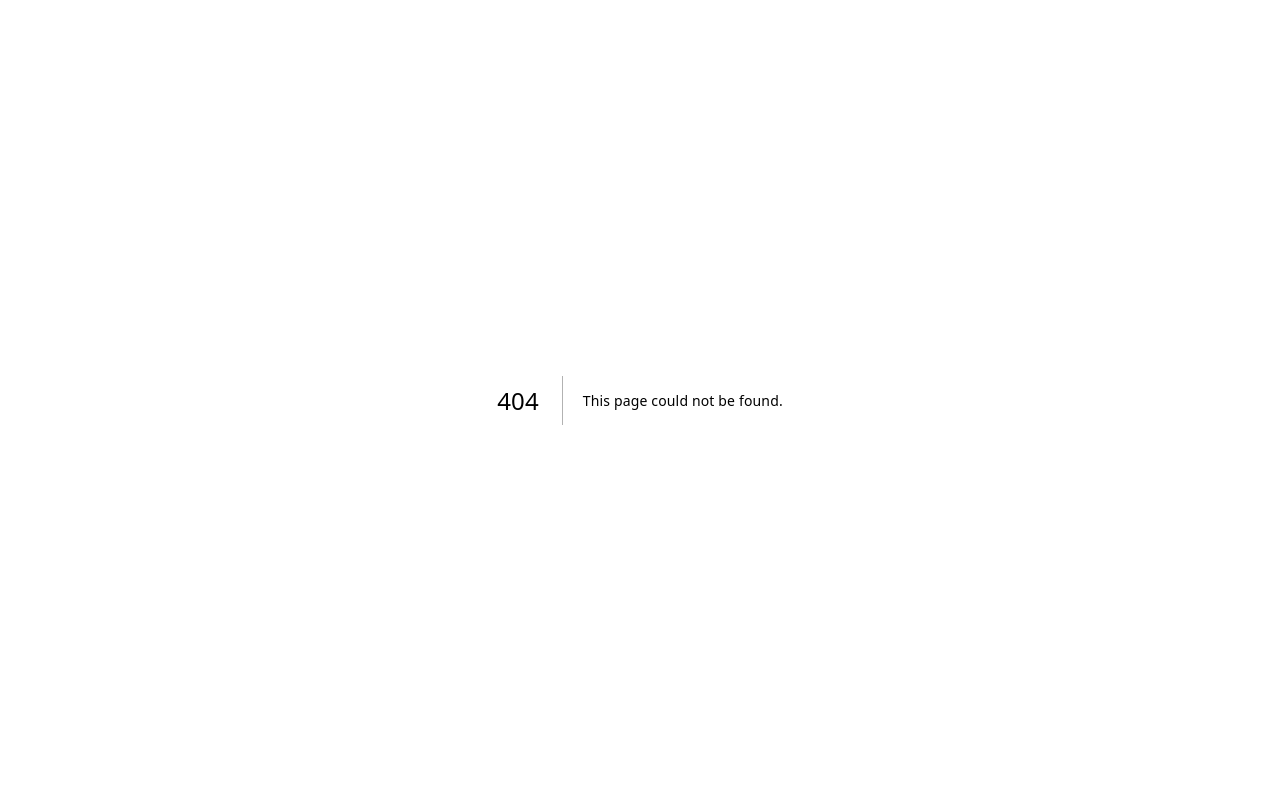
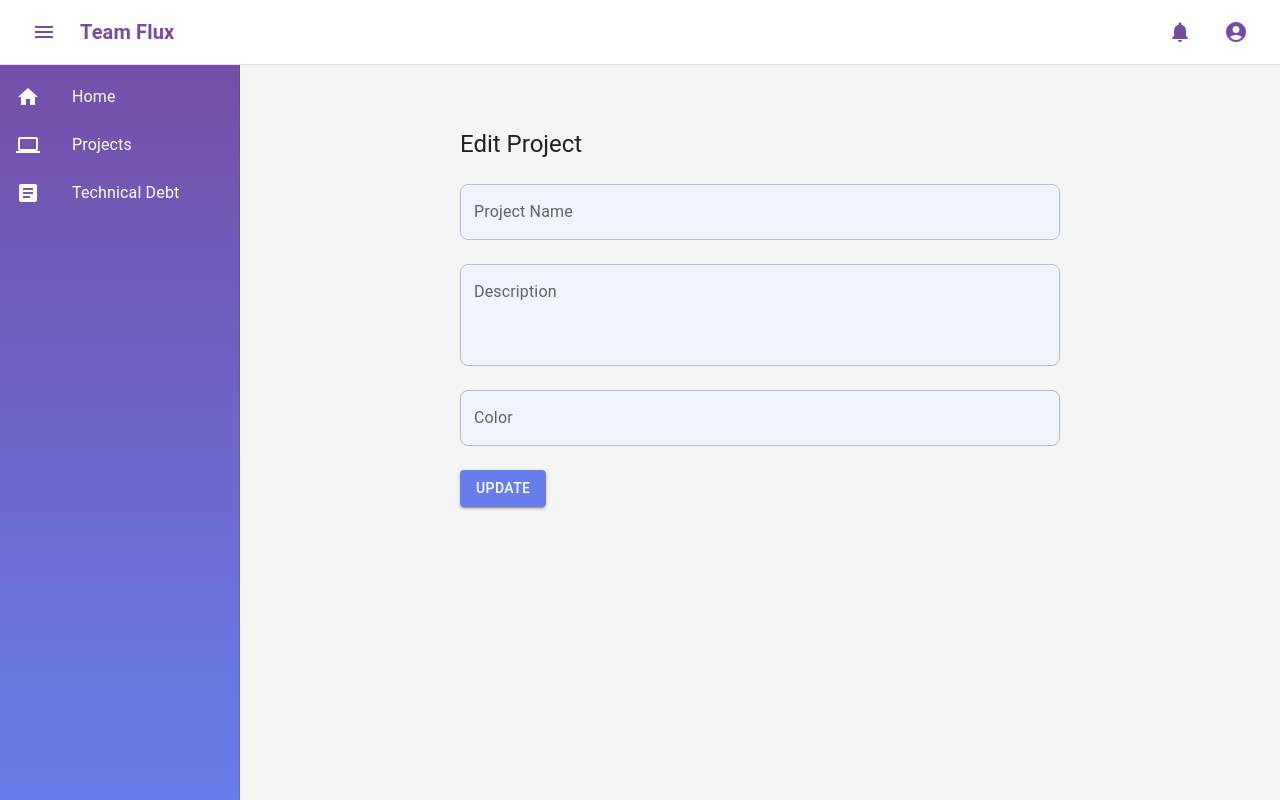
Before and after one commit to muneebfrfr/team-flux2, a Next.js app: page /projects/1/edit in a window 1280 px wide. Before the commit this address had no page. Built offline with nearby package versions, Linux system fonts and the light colour scheme; no server answers; the database is empty.

Commit message:
UI for EDIT project

```diff
--- /dev/null
+++ b/src/app/projects/[id]/edit/page.tsx
@@ -0,0 +1,88 @@
+"use client";
+
+import { useEffect, useState, ChangeEvent } from "react";
+import { useRouter, useParams } from "next/navigation";
+import axios from "axios";
+import Box from "@mui/material/Box";
+import Typography from "@mui/material/Typography";
+import Button from "@mui/material/Button";
+import AppTextField from "@/components/ui/AppTextField";
+
+export default function EditProjectPage() {
+  const [form, setForm] = useState({ name: "", description: "", color: "" });
+  const [loading, setLoading] = useState(false);
+  const router = useRouter();
+  const params = useParams();
+
+  const id =
+    typeof params?.id === "string"
+      ? params.id
+      : Array.isArray(params?.id)
+      ? params.id[0]
+      : "";
+
+  useEffect(() => {
+    axios.get(`/api/projects/${id}`).then((res) => setForm(res.data.data));
+  }, [id]);
+
+  const handleChange = (e: ChangeEvent<HTMLInputElement>) =>
+    setForm({ ...form, [e.target.name]: e.target.value });
+
+  const handleUpdate = async () => {
+    setLoading(true);
+    try {
+      await axios.put(`/api/projects/${id}`, form);
+      router.push("/projects");
+    } catch {
+      alert("Update failed");
+    } finally {
+      setLoading(false);
+    }
+  };
+
+  return (
+    <Box maxWidth={600} mx="auto" mt={5}>
+      <Typography variant="h5" gutterBottom>
+        Edit Project
+      </Typography>
+
+      <AppTextField
+        label="Project Name"
+        name="name"
+        value={form.name}
+        onChange={handleChange}
+        fullWidth
+        margin="normal"
+      />
+
+      <AppTextField
+        label="Description"
+        name="description"
+        value={form.description}
+        onChange={handleChange}
+        fullWidth
+        multiline
+        rows={3}
+        margin="normal"
+      />
+
+      <AppTextField
+        label="Color"
+        name="color"
+        value={form.color}
+        onChange={handleChange}
+        fullWidth
+        margin="normal"
+      />
+
+      <Button
+        variant="contained"
+        onClick={handleUpdate}
+        sx={{ mt: 2 }}
+        disabled={loading}
+      >
+        {loading ? "Updating..." : "Update"}
+      </Button>
+    </Box>
+  );
+}
```
